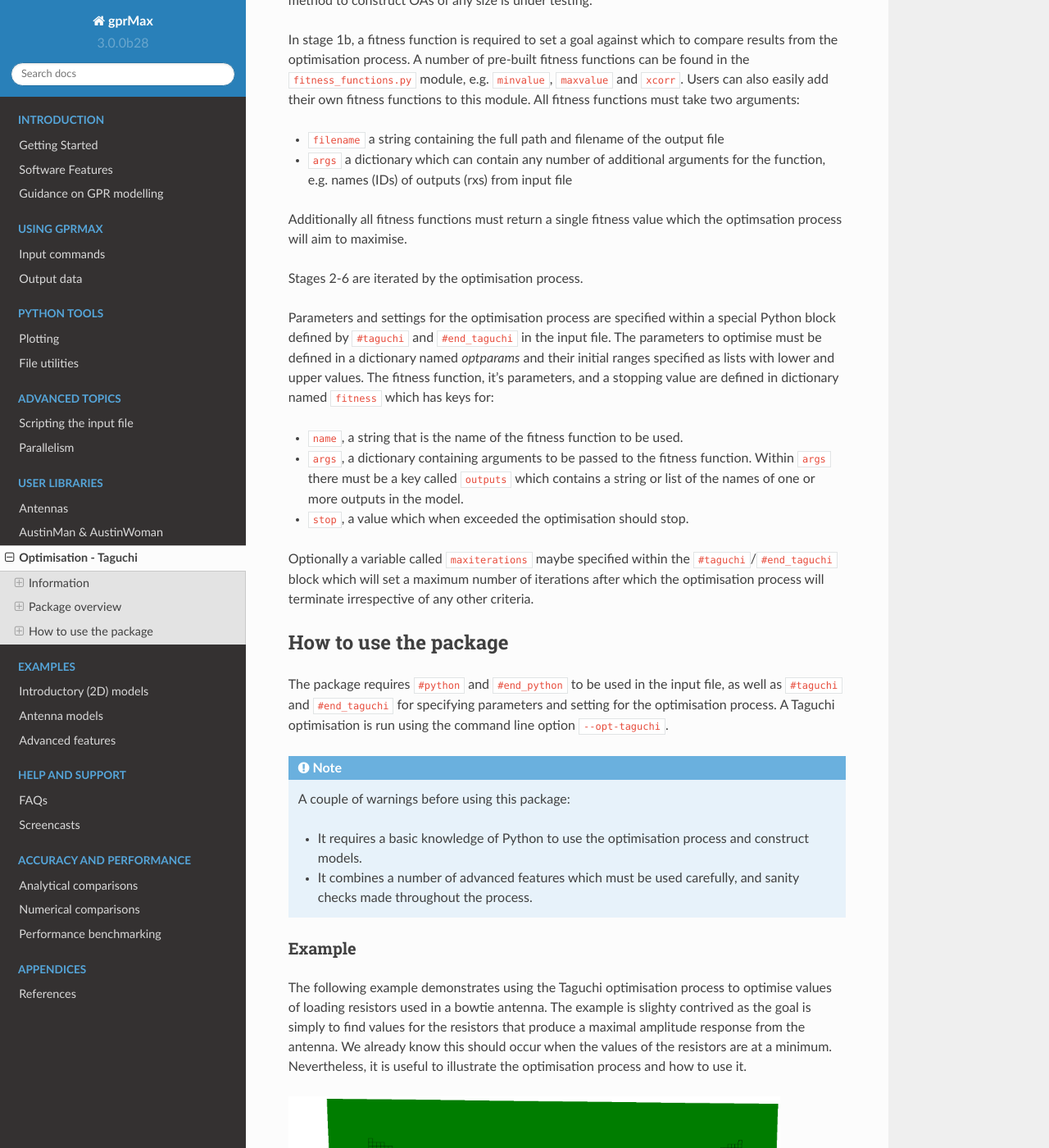
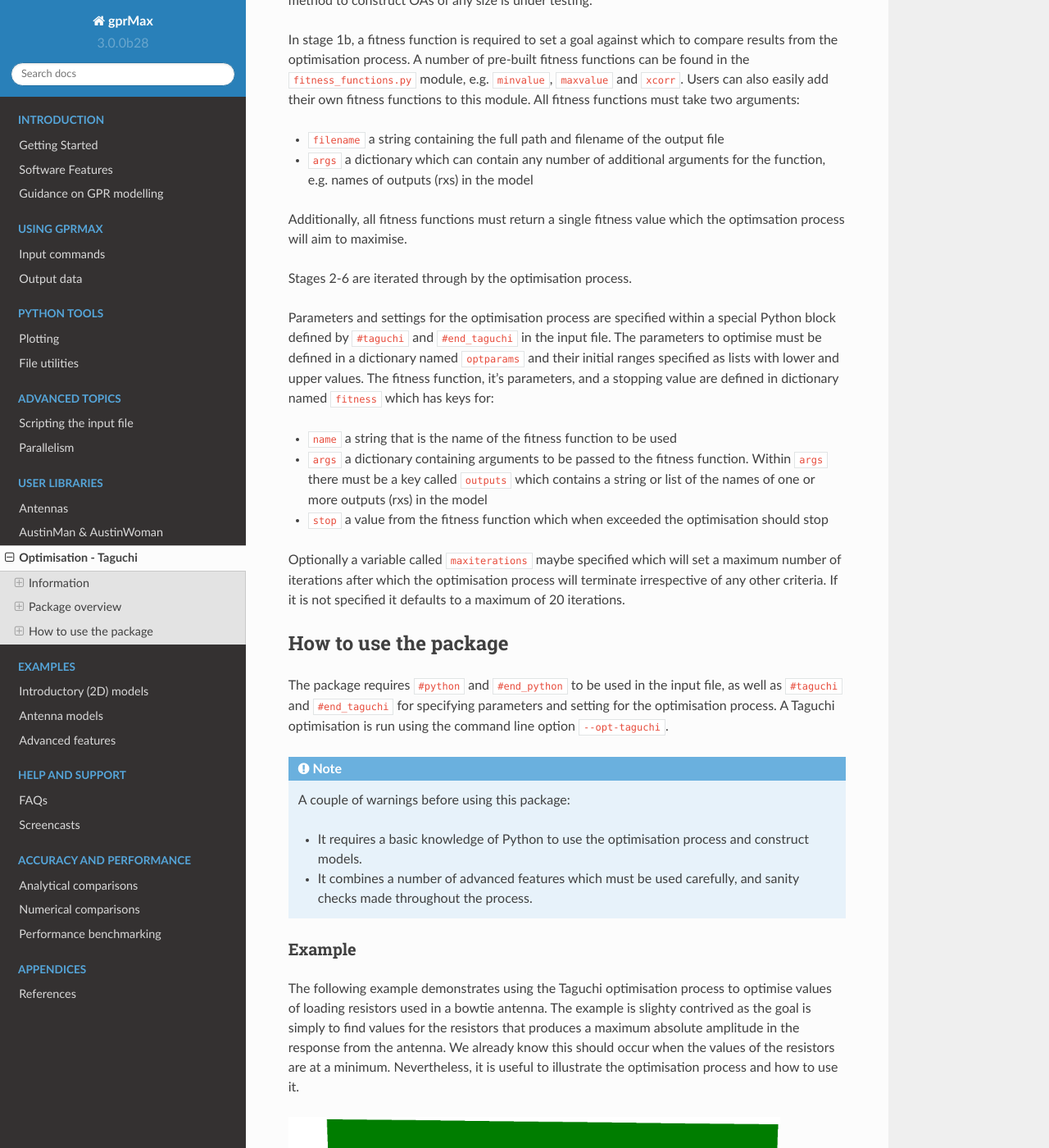
Before and after one commit to gprMax/gprMax, a Sphinx documentation site: the page built from docs/source/user_libs_opt_taguchi.rst, in a window 1280 px wide and 1400 px high, scrolled down 2048 px. Shown: the whole window at 82% size. Built offline with Sphinx 7.4.7 and the Read the Docs theme 2.0.0, drawn with Linux system fonts in a browser that asks for light colours; some of the changed text lies outside the part shown.

Commit message:
Updates to text.

```diff
--- a/docs/source/user_libs_opt_taguchi.rst
+++ b/docs/source/user_libs_opt_taguchi.rst
@@ -58,7 +58,7 @@ Package overview
 Implementation
 --------------
 
-The process by which Taguchi's method optimises parameters is illustrated in the following figure.
+The process by which Taguchi's method optimises parameters is illustrated in the following figure:
 
 .. figure:: images/user_libs/taguchi_process.png
     :width: 300 px
@@ -70,19 +70,19 @@ In stage 1a, one of the 2 pre-built OAs will automatically be chosen depending o
 In stage 1b, a fitness function is required to set a goal against which to compare results from the optimisation process. A number of pre-built fitness functions can be found in the ``fitness_functions.py`` module, e.g. ``minvalue``, ``maxvalue`` and ``xcorr``. Users can also easily add their own fitness functions to this module. All fitness functions must take two arguments:
 
 * ``filename`` a string containing the full path and filename of the output file
-* ``args`` a dictionary which can contain any number of additional arguments for the function, e.g. names (IDs) of outputs (rxs) from input file
+* ``args`` a dictionary which can contain any number of additional arguments for the function, e.g. names of outputs (rxs) in the model
 
-Additionally all fitness functions must return a single fitness value which the optimsation process will aim to maximise.
+Additionally, all fitness functions must return a single fitness value which the optimsation process will aim to maximise.
 
-Stages 2-6 are iterated by the optimisation process.
+Stages 2-6 are iterated through by the optimisation process.
 
-Parameters and settings for the optimisation process are specified within a special Python block defined by ``#taguchi`` and ``#end_taguchi`` in the input file. The parameters to optimise must be defined in a dictionary named `optparams` and their initial ranges specified as lists with lower and upper values. The fitness function, it's parameters, and a stopping value are defined in dictionary named ``fitness`` which has keys for:
+Parameters and settings for the optimisation process are specified within a special Python block defined by ``#taguchi`` and ``#end_taguchi`` in the input file. The parameters to optimise must be defined in a dictionary named ``optparams`` and their initial ranges specified as lists with lower and upper values. The fitness function, it's parameters, and a stopping value are defined in dictionary named ``fitness`` which has keys for:
 
-* ``name``, a string that is the name of the fitness function to be used.
-* ``args``, a dictionary containing arguments to be passed to the fitness function. Within ``args`` there must be a key called ``outputs`` which contains a string or list of the names of one or more outputs in the model.
-* ``stop``, a value which when exceeded the optimisation should stop.
+* ``name`` a string that is the name of the fitness function to be used
+* ``args`` a dictionary containing arguments to be passed to the fitness function. Within ``args`` there must be a key called ``outputs`` which contains a string or list of the names of one or more outputs (rxs) in the model
+* ``stop`` a value from the fitness function which when exceeded the optimisation should stop
 
-Optionally a variable called ``maxiterations`` maybe specified within the ``#taguchi``/``#end_taguchi`` block which will set a maximum number of iterations after which the optimisation process will terminate irrespective of any other criteria.
+Optionally a variable called ``maxiterations`` maybe specified which will set a maximum number of iterations after which the optimisation process will terminate irrespective of any other criteria. If it is not specified it defaults to a maximum of 20 iterations.
 
 
 How to use the package
@@ -101,20 +101,20 @@ The package requires ``#python`` and ``#end_python`` to be used in the input fil
 Example
 -------
 
-The following example demonstrates using the Taguchi optimisation process to optimise values of loading resistors used in a bowtie antenna. The example is slighty contrived as the goal is simply to find values for the resistors that produce a maximal amplitude response from the antenna. We already know this should occur when the values of the resistors are at a minimum. Nevertheless, it is useful to illustrate the optimisation process and how to use it.
+The following example demonstrates using the Taguchi optimisation process to optimise values of loading resistors used in a bowtie antenna. The example is slighty contrived as the goal is simply to find values for the resistors that produces a maximum absolute amplitude in the response from the antenna. We already know this should occur when the values of the resistors are at a minimum. Nevertheless, it is useful to illustrate the optimisation process and how to use it.
 
 .. figure:: images/user_libs/antenna_bowtie_opt.png
     :width: 600 px
 
     FDTD geometry mesh showing bowtie antenna with slots and loading resistors.
 
-The bowtie design features 3 vertical slots (y-direction) in each arm of the bowtie. Each slot has different loading resistors, but within each slot there are 4 resistors of the same value. A resistor is modelled as two parallel edges of a cell. The bowtie is placed on a lossless substrate of relative perimittivity 4.8. The antenna is modelled free space, and an output point (the electric field value) is specified at a distance of 60mm from the feed of the bowtie (red coloured cell).
+The bowtie design features 3 vertical slots (y-direction) in each arm of the bowtie. Each slot has different loading resistors, but within each slot there are 4 resistors of the same value. A resistor is modelled as two parallel edges of a cell. The bowtie is placed on a lossless substrate of relative permittivity 4.8. The antenna is modelled in free space, and an output point of the electric field (named ``Ex60mm``) is specified at a distance of 60mm from the feed of the bowtie (red coloured cell).
 
 .. literalinclude:: ../../user_libs/optimisation_taguchi/antenna_bowtie_opt.in
     :language: none
     :linenos:
 
-The first part of the input file (lines 1-7) contains the parameters to optimise, their initial ranges, and fitness function information for the optimisation process. Three parameters representing the resistor values are defined with ranges between 0.1 :math:`\Omega` and 5 :math:`k\Omega`. A pre-built fitness function called ``maxvalue`` is specified with a stopping criterion of 50V/m. The output point in the model that will be used in the optimisation is specified as having the name ``Ex60mm``. Finally, a limit of 5 iterations is placed on the optimisation process, i.e. it will stop after 5 iterations irrespectively of whether it has reached the target of 50V/m.
+The first part of the input file (lines 1-7) contains the parameters to optimise, their initial ranges, and fitness function information for the optimisation process. Three parameters representing the resistor values are defined with ranges between 0.1 :math:`\Omega` and 5 :math:`k\Omega`. A pre-built fitness function called ``maxabsvalue`` is specified with a stopping criterion of 50V/m. The output point in the model that will be used in the optimisation is specified as having the name ``Ex60mm``. Finally, a limit of 5 iterations is placed on the optimisation process, i.e. it will stop after 5 iterations irrespectively of whether it has reached the target of 50V/m.
 
 The next part of the input file (lines 9-93) contains the model. For the most part there is nothing special about the way the model is defined - a mixture of Python, NumPy and functional forms of the input commands (available by importing the module ``input_cmd_funcs``) are used. However, it is worth pointing out how the values of the parameters to optimise are accessed. On line 29 a NumPy array of the values of the resistors is created. The values are accessed using their names as keys to the ``optparams`` dictionary. On line 30 the values of the resistors are converted to conductivities, which are used to create new materials (line 34-35). The resistors are then built by applying the materials to cell edges (e.g. lines 55-62). The output point in the model in specifed with the name ``Ex60mm`` and as having only an ``Ex`` field output (line 42).
 
```
